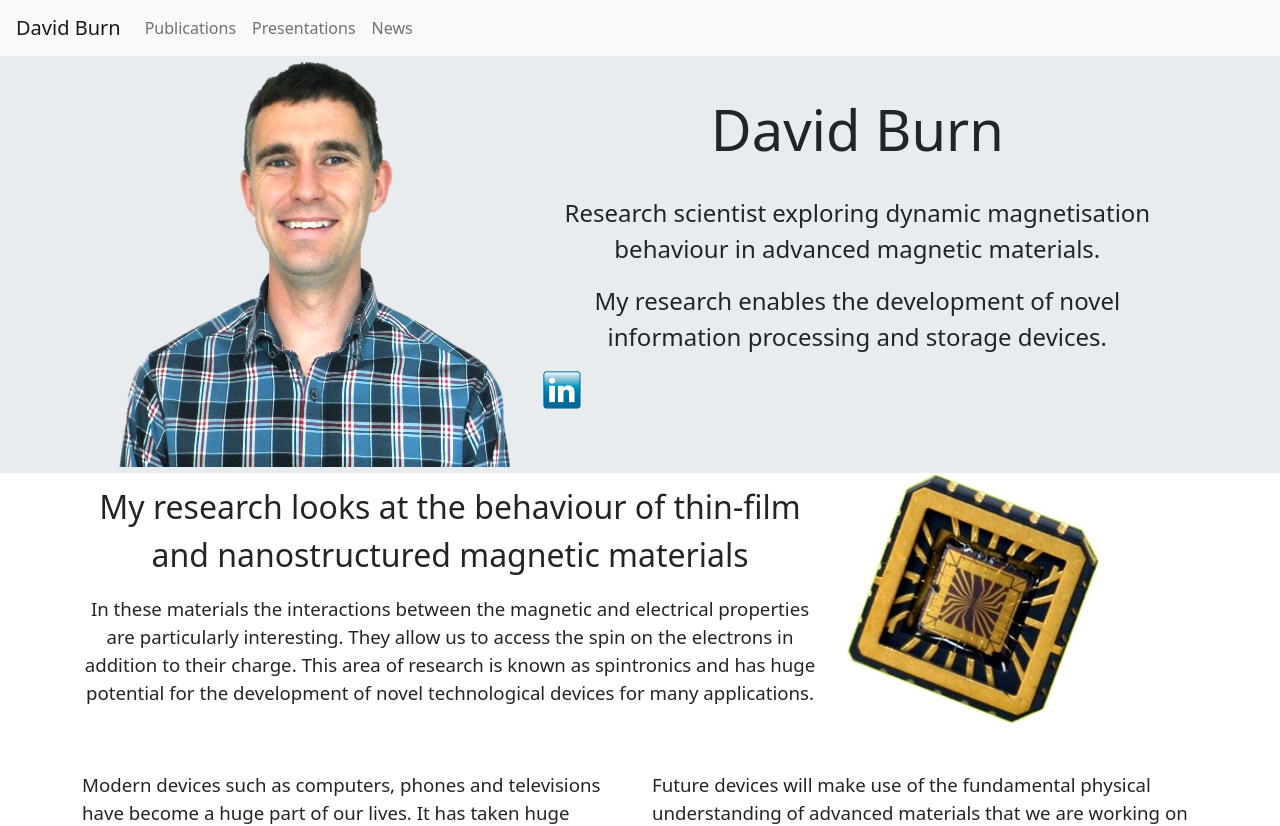
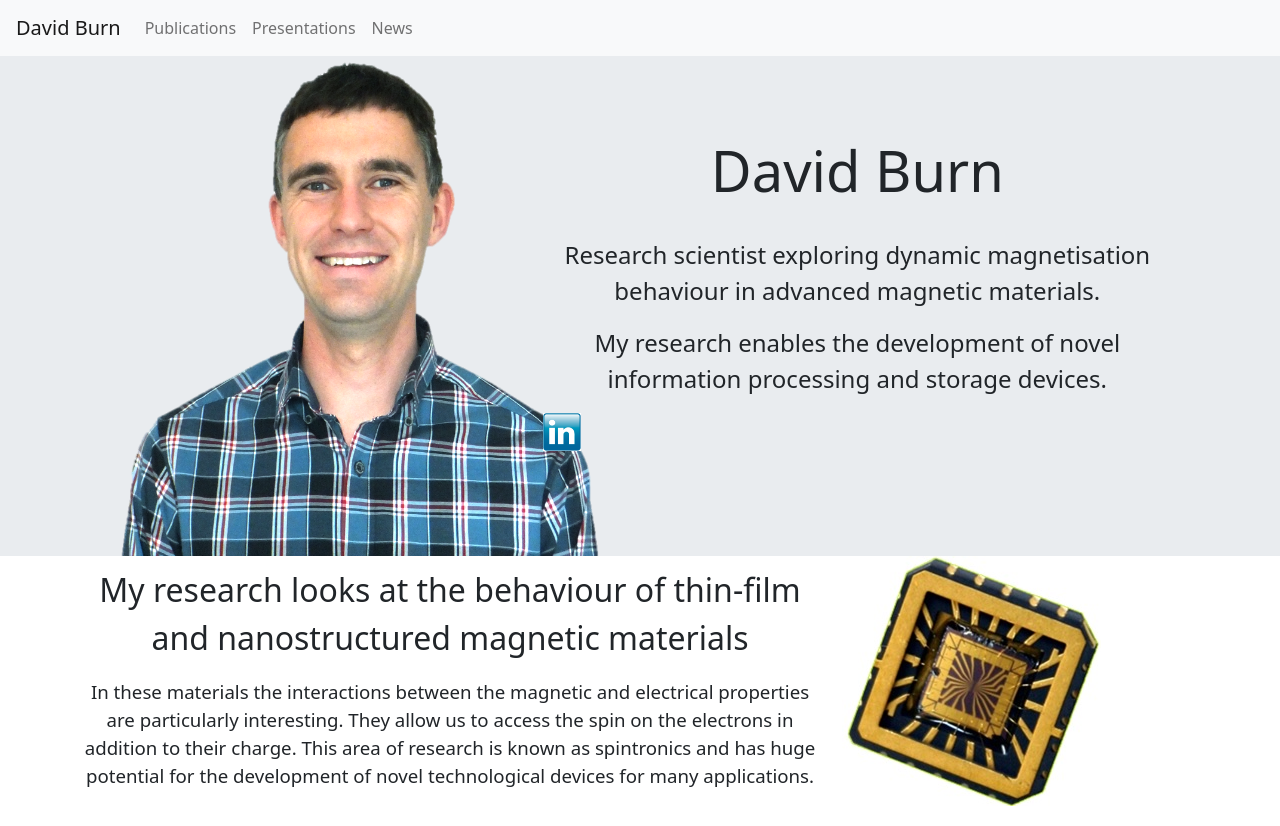
Before and after one commit to davidburn1/davidburn1.github.io, a Next.js app: page / in a window 1280 px wide. Shown: the top 826 px of the page. Built offline with nearby package versions, Linux system fonts and the light colour scheme.

Commit message:
remove image optimization

```diff
--- a/pages/index.js
+++ b/pages/index.js
@@ -1,5 +1,5 @@
 import Link from 'next/link'
-import Image from 'next/image'
+// import Image from 'next/image'
 
 import {RecentPublications, RecentPresentations} from '../components/Widgets';
 
@@ -12,7 +12,8 @@ export default function Index() {
 	<div className="jumbotron">
 		<div className="row justify-content-md-center align-items-center">
 			<div className="col-md-6 col-lg-4 align-self-end">
-        		<Image src="/images/static/portrait.png" alt="David Burn" width={500} height={500}/>
+			{/* <Image src="/images/static/portrait.png" alt="David Burn" width={500} height={500}/> */}
+			<img src="/images/static/portrait.png" alt="David Burn" width="500px" height="500px"/>
 			</div>
 
 			<div className="col-md-6">
--- a/pages/news.js
+++ b/pages/news.js
@@ -1,6 +1,6 @@
 import Head from 'next/head'
 import Link from 'next/link'
-import Image from 'next/image'
+// import Image from 'next/image'
 
 import parseLatex from '../components/Latex';
 
@@ -42,8 +42,8 @@ return (
     return (
         <div className="row" key={d.key}>
             <div className="col-sm-3" >
-                {/* <img class="rounded img-fluid img-thumbnail" src="/images/news/{d.key}.png" alt="{d.title}"/> */}
-                <Image src={"/images/news/"+d.key+".png"} alt="{d.title}" width={245} height={150}/>
+                <img class="rounded img-fluid img-thumbnail" src="/images/news/{d.key}.png" alt="{d.title}"/>
+                {/* <Image src={"/images/news/"+d.key+".png"} alt="{d.title}" width={245} height={150}/> */}
             </div>
 
             <div className="col-sm-9 d-flex flex-column justify-content-between">
--- a/pages/presentations/[key].js
+++ b/pages/presentations/[key].js
@@ -31,7 +31,7 @@ export async function getStaticPaths() {
     const paths = presentationsJson.map(p => ({
         params: { key: p.key }
     }));
-    return { paths, fallback:true  };
+    return { paths, fallback:false  };
 }
 
 
--- a/pages/publications/[key].js
+++ b/pages/publications/[key].js
@@ -19,7 +19,7 @@ export async function getStaticPaths() {
     const paths = papersJson.map(p => ({
         params: { key: p.key }
     }));
-    return { paths, fallback:true  };
+    return { paths, fallback:false  };
 }
 
 
```
Also changed, not shown: next.config.js (deleted, +0 -12 lines).
